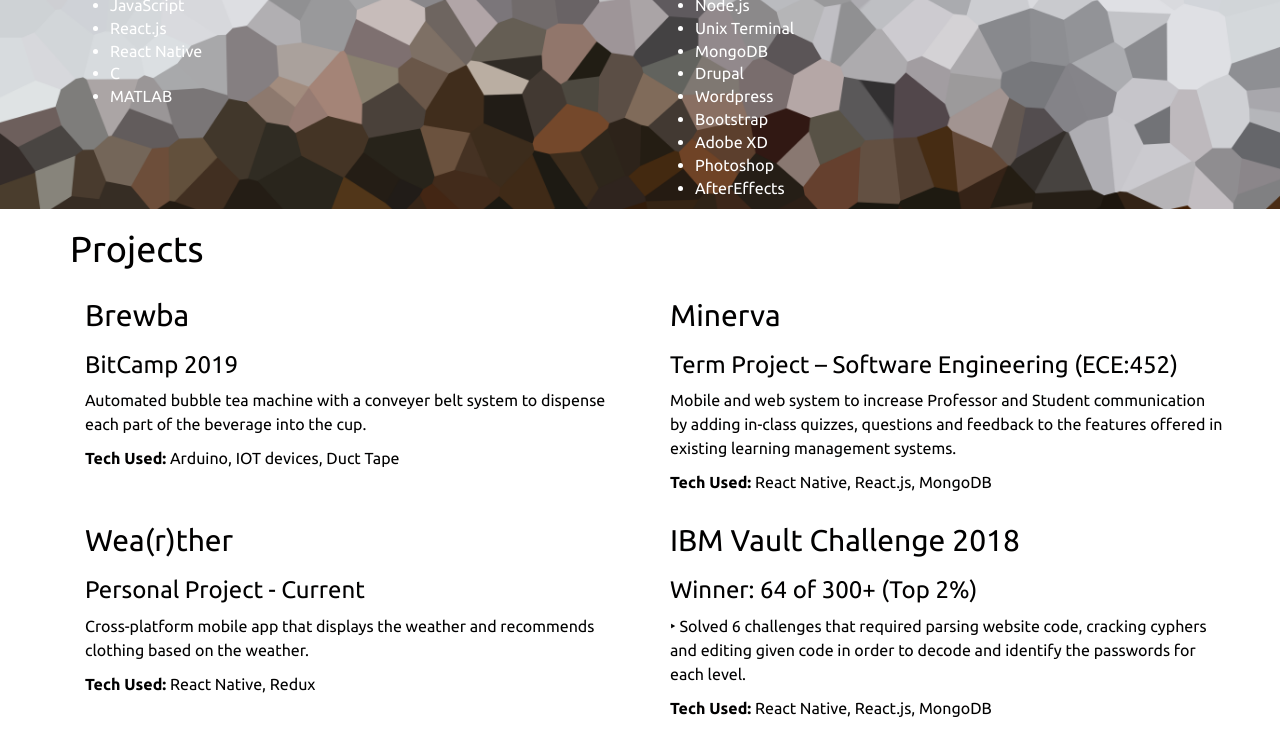
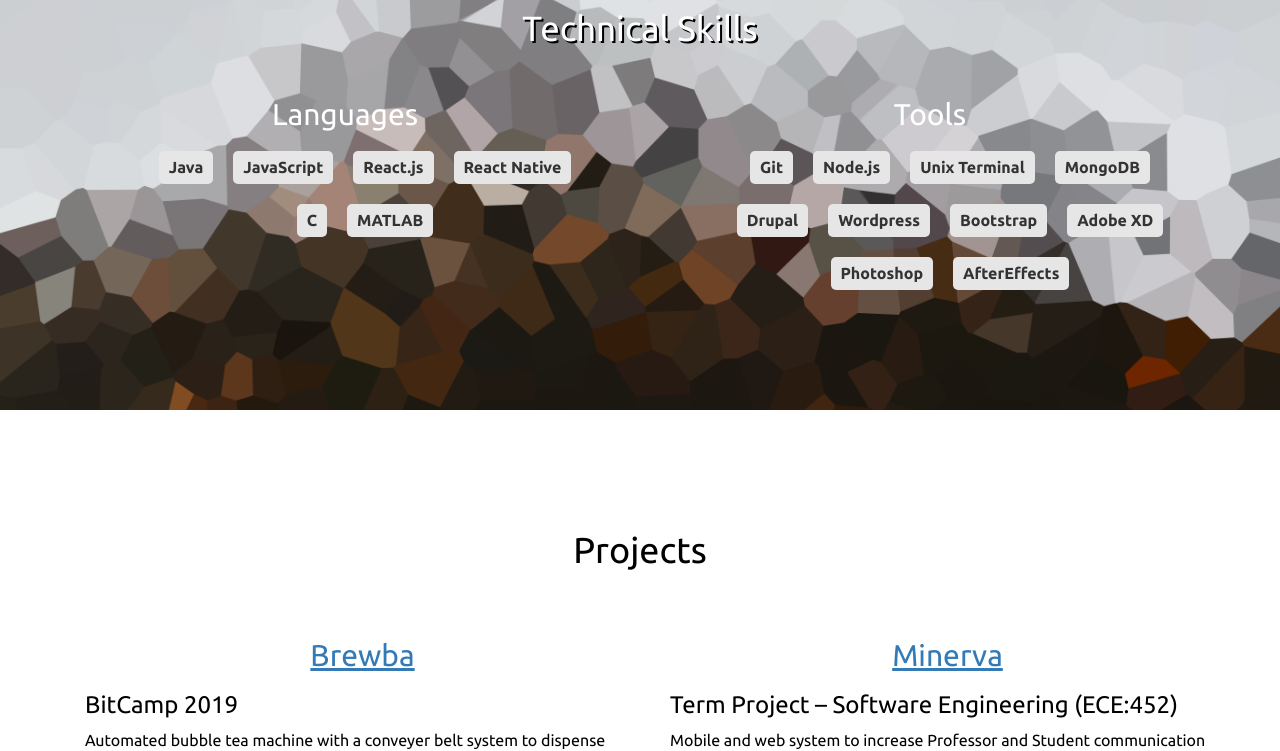
Before and after one commit to PhuruShekar/PhuruShekar.github.io, a React (Create React App) app: page / in a window 1280 px wide. Shown: the part 1560-2311 px from the top of the page. Built offline with nearby package versions, Linux system fonts and the light colour scheme.

Commit message:
updates!!! almost done. need to add darkmode feature

```diff
--- a/src/Assets/scss/default.css
+++ b/src/Assets/scss/default.css
@@ -47,15 +47,18 @@
   color: #333;
 }
 
-.main .overlay {
+.overlay {
   background-image: url(../img/mtnpix.png);
   background-size: cover;
   background-position: center;
   background-attachment: fixed;
   background-repeat: no-repeat;
   color: #ffffff;
+  margin: 0px;
+}
+
+.main .overlay {
   height: 100vh;
-  margin: 0px;
 }
 
 main {
@@ -141,6 +144,7 @@
   font-size: 35px;
   text-align: center;
   margin-top: 100px;
+  margin-bottom: 30px;
 }
 
 .whoami .column {
@@ -170,17 +174,13 @@
   text-align: center;
 }
 
+.about .overlay {
+  padding-top: 100px;
+  padding-bottom: 100px;
+}
+
 .about .color {
   color: #D58A4E;
-}
-
-.about .overlay {
-  background-image: url(../img/mtnpix.png);
-  background-size: cover;
-  background-position: center;
-  background-attachment: fixed;
-  background-repeat: no-repeat;
-  color: #ffffff;
 }
 
 .about h1 {
@@ -188,23 +188,45 @@
   text-align: center;
   text-shadow: 2px 2px black;
   margin-top: 30px;
+  margin-bottom: 30px;
 }
 
-.about p {
-  text-align: center;
-  font-size: 20px;
-  text-shadow: 1.5px 1.5px black;
-  margin-left: 20%;
-  margin-right: 20%;
+.list {
+  padding-right: 20px;
 }
 
-.about a {
-  font-size: 20px;
-  color: #ffffff;
+.list ul {
+  list-style: none;
+  margin-left: 20px;
+  margin-right: 20px;
 }
 
-.about a:hover {
-  color: #D58A4E;
+.list ul li {
+  background-color: #e6e6e6;
+  margin: 10px 10px 10px 10px;
+  padding: 5px 10px 5px 10px;
+  border-radius: 5px;
+  display: inline-block;
+  color: #333;
+  font-size: 1em;
+  font-weight: bold;
+}
+
+.projects {
+  padding-top: 100px;
+  padding-bottom: 100px;
+}
+
+.projects h1 {
+  margin-bottom: 30px;
+}
+
+.projects a {
+  text-decoration: underline;
+}
+
+.projects .proj {
+  margin-top: 20px;
 }
 
 .foot {
--- a/src/Assets/scss/default.scss
+++ b/src/Assets/scss/default.scss
@@ -8,7 +8,7 @@
         color: $darkGray;
     }
 }
-.main {
+
 .overlay {
     background-image: url(../img/mtnpix.png);
     background-size: cover;
@@ -16,8 +16,12 @@
     background-attachment: fixed;
     background-repeat: no-repeat;
     color:$white;
+    margin: 0px;
+}
+
+.main {
+.overlay {
     height: 100vh;
-    margin: 0px;
 }
 }
 main {
@@ -91,6 +95,7 @@
         font-size: 35px;
         text-align: center;
         margin-top: 100px;
+        margin-bottom: 30px;
     }
     .column {
         float: left;
@@ -123,16 +128,12 @@
 
 .about {
 
+    .overlay {
+        padding-top: 100px;
+        padding-bottom: 100px;
+    }
     .color {
         color: $brn;
-    }
-    .overlay {
-        background-image: url(../img/mtnpix.png);
-        background-size: cover;
-        background-position: center;
-        background-attachment: fixed;
-        background-repeat: no-repeat;
-        color:$white;
     }
 
     h1 {
@@ -140,28 +141,50 @@
         text-align: center;
         text-shadow: 2px 2px black;
         margin-top: 30px;
+        margin-bottom: 30px;
     }
 
-    p {
-        text-align: center;
-        font-size: 20px;
-        text-shadow: 1.5px 1.5px black;
-        margin-left: 20%;
-        margin-right: 20%;
+}
 
+.list {
+    padding-right: 20px;
+
+    ul{
+        list-style: none;
+        margin-left: 20px;
+        margin-right: 20px;
+
+        li {
+            background-color: $lightGray;
+            margin: 10px 10px 10px 10px;
+            padding: 5px 10px 5px 10px;
+            border-radius: 5px;
+            display: inline-block;
+            color: $darkGray;
+            font-size: 1em;
+            font-weight: bold;
+        }
+    }
+}
+
+.projects {
+    padding-top: 100px;
+    padding-bottom: 100px;
+
+    h1 {
+        margin-bottom: 30px;
     }
 
     a {
-        font-size: 20px;
-        color: $white;
+        text-decoration: underline;
     }
 
-    a:hover {
-       color: $brn;
-    }
+   .proj {
+       margin-top: 20px;
+
+   }
+
 }
-
 .foot {
     margin-bottom: 0;
-
 }
--- a/src/components/pages/homePage.js
+++ b/src/components/pages/homePage.js
@@ -22,7 +22,6 @@
                 <br />
                 I'm Phurushotham (Phuru) Shekar <br /> <br />
               </h1>
-
               <p>Come take a look at what I'm up to!</p>
             </main>
           </div>
@@ -44,7 +43,6 @@
                   <h2 className="text-center">Experience</h2>
                   <h3>Web Developer Intern</h3>
                   <h4>Rutgers University Student Affairs Marketing &amp; Communications Division</h4>
-                  <p><Link to="/Experience">Click here to read more about it!</Link></p>
                 </Col>
             </Row>
             <h2 className="text-center">Activities</h2>
@@ -71,10 +69,10 @@
 
         <div className="about">
           <div className="overlay">
-           <h1>Technical Skills</h1>
+           <h1 >Technical Skills</h1>
            <Grid>
                <Row>
-                   <Col md={6}>
+                   <Col md={6} className="text-center list">
                    <h2>Languages</h2>
                    <ul>
                        <li>Java</li>
@@ -85,7 +83,7 @@
                        <li>MATLAB</li>
                    </ul>
                    </Col>
-                   <Col md={6}>
+                   <Col md={6} className="text-center list">
                        <h2>Tools</h2>
                        <ul>
                            <li>Git</li>
@@ -104,50 +102,50 @@
            </Grid>
           </div>
         </div>
-        <div id="Proj" className="container-fluid">
+        <div id="Proj" className="container-fluid projects">
           <div className="container">
-            <h1>Projects</h1>
+            <h1 className="text-center">Projects</h1>
               <Grid>
                 <Row>
-                  <Col md={6}>
-                    <h2>Brewba</h2>
+                  <Col md={6} className = "proj">
+                    <h2 className="text-center"><a href="https://devpost.com/software/brewba" target="_blank">Brewba</a></h2>
                     <h3>BitCamp 2019</h3>
                     <p>Automated bubble tea machine with a conveyer belt system to dispense each part of the beverage into the cup.</p>
                     <p><strong>Tech Used:</strong> Arduino, IOT devices, Duct Tape</p>
                   </Col>
-                  <Col md={6}>
-                    <h2>Minerva</h2>
+                  <Col md={6} className = "proj">
+                    <h2 className="text-center"><a href="https://github.com/rutgerssoftwareengineering/Minerva" target="_blank">Minerva</a></h2>
                     <h3>Term Project – Software Engineering (ECE:452)</h3>
                     <p>Mobile and web system to increase Professor and Student communication by adding in-class quizzes, questions and feedback to the features offered in existing learning management systems.</p>
                     <p><strong>Tech Used:</strong> React Native, React.js, MongoDB</p>
                   </Col>
                 </Row>
                 <Row>
-                  <Col md={6}>
-                    <h2>Wea(r)ther</h2>
+                  <Col md={6} className = "proj">
+                    <h2 className="text-center"><a href="https://github.com/phurushekar/wearther" target="_blank">Wea(r)ther</a></h2>
                     <h3>Personal Project - Current</h3>
                     <p>Cross-platform mobile app that displays the weather and recommends clothing based on the weather.</p>
-                    <p><strong>Tech Used:</strong> React Native, Redux</p>
+                    <p><strong>Tech Used:</strong> React Native, Redux, Dark Sky API, Google Location API</p>
                   </Col>
-                  <Col md={6}>
-                    <h2>IBM Vault Challenge 2018</h2>
+                  <Col md={6} className = "proj">
+                    <h2 className="text-center"><a href="https://www.ibm.com/employment/vault/" target="_blank">IBM Vault Challenge 2018</a></h2>
                     <h3>Winner: 64 of 300+ (Top 2%)</h3>
                     <p>‣	Solved 6 challenges that required parsing website code, cracking cyphers and editing given code in order to decode and identify the passwords for each level.</p>
                     <p><strong>Tech Used:</strong> React Native, React.js, MongoDB</p>
                   </Col>
                 </Row>
                 <Row>
-                  <Col md={6}>
-                    <h2>Gradian</h2>
+                  <Col md={6} className = "proj">
+                    <h2 className="text-center"><a href="https://devpost.com/software/gradian-1qp0ac" target="_blank">Gradian</a></h2>
                     <h3>Best Education Hack + Top 10 @ PennApps - January 2018</h3>
                     <p>Web and Mobile app to increase in-class student and professor interactions by allowing students to ask anonymous questions, give live feedback and answer in-class quizzes.</p>
                     <p><strong>Tech Used:</strong> React Native, React, AdobeXD</p>
                   </Col>
-                  <Col md={6}>
-                    <h2>LiveNote</h2>
+                  <Col md={6} className = "proj">
+                    <h2 className="text-center"><a href="https://devpost.com/software/hackprinceton-njw1bq" target="_blank">LiveNote</a></h2>
                     <h3>Hack Princeton - Fall 2017</h3>
                     <p>Collaborative note taking application that merges notes from multiple students in real-time during lecture to allow students to transcribe all of the information given in lecture.</p>
-                    <p><strong>Tech Used:</strong> JavaScript</p>
+                    <p><strong>Tech Used:</strong> JavaScript, Microsoft Linguistics API</p>
                   </Col>
                 </Row>
               </Grid>
```
Also changed, not shown: src/components/pages/NotFound.js (added, +27 -0 lines), 2 other files (tests, documents, lock files or other folders).
